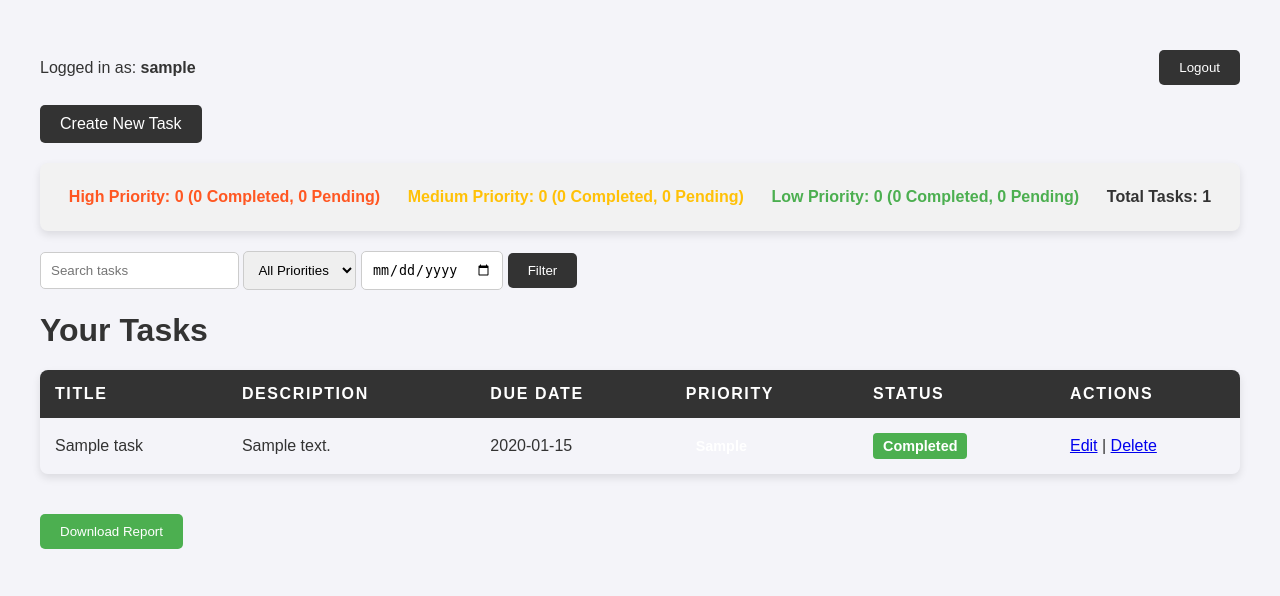
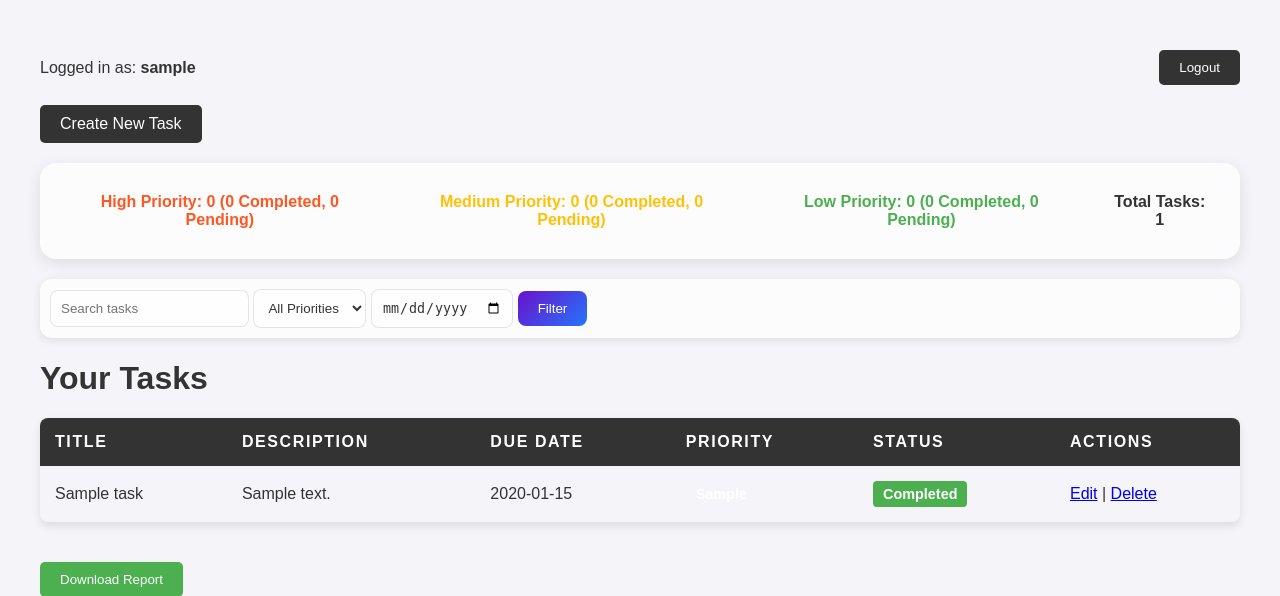
Before and after one commit to padalgharearjun/taskmanager, a Flask app: page /tasks in a window 1280 px wide. Shown: the part 73-669 px from the top of the page. Run offline with Flask 3, Linux system fonts and the light colour scheme; the visitor is signed in with stand-in values (Sample User, id 1); tables that the repository leaves empty hold one stand-in row (values such as "Sample post").

Commit message:
dashboard and filter box styling improvement

```diff
--- a/templates/view_tasks.html
+++ b/templates/view_tasks.html
@@ -81,16 +81,29 @@
             background-color: #575757;
         }
 
-        /* Dashboard styling */
+
+        /* Light and Transparent Dashboard Styling */
         .dashboard {
         display: flex;
-            justify-content: space-around;
-            margin-bottom: 20px;
-            padding: 15px;
-            background-color: #f2f2f2;
-            border-radius: 8px;
-            box-shadow: 0 4px 8px rgba(0, 0, 0, 0.1);
+        justify-content: space-between;
+        align-items: center;
+        gap: 20px;
+        margin-bottom: 20px; /* Adjust the value to increase the space */
+        padding: 20px;
+        background: rgba(255, 255, 255, 0.7); /* Light, transparent background */
+        border-radius: 16px;
+        box-shadow: 0 4px 15px rgba(0, 0, 0, 0.1); /* Subtle shadow for a softer effect */
+        backdrop-filter: blur(10px); /* Adds a subtle blur effect for a frosted glass look */
+        color: #333; /* Darker text color for contrast */
+        transition: transform 0.3s ease, box-shadow 0.3s ease;
         }
+
+        .dashboard:hover {
+        transform: translateY(-3px); /* Slight lift effect */
+        box-shadow: 0 6px 20px rgba(0, 0, 0, 0.15); /* Enhanced shadow on hover */
+        }
+
+
 
         .dashboard-item {
             text-align: center;
@@ -167,34 +180,51 @@
         .status.completed { background-color: #4CAF50; }      /* Green */
         .status.not-completed { background-color: #FF5722; }  /* Red */
 
-        /* Filter box styling */
+        /* Updated Filter Box Styling */
         .filter-box {
         display: flex;
-            gap: 10px;
+        gap: 15px; /* Adjusted gap for better spacing */
         margin-bottom: 20px;
+        padding: 10px;
+        background: rgba(255, 255, 255, 0.7); /* Light, transparent background to match the dashboard */
+        border-radius: 12px; /* Rounded corners to match the dashboard style */
+        backdrop-filter: blur(10px); /* Frosted glass effect for a cohesive look */
+        box-shadow: 0 2px 10px rgba(0, 0, 0, 0.1); /* Subtle shadow for depth */
         }
 
         .filter-box input[type="text"],
         .filter-box select,
         .filter-box input[type="date"] {
         padding: 10px;
-            border-radius: 5px;
-            border: 1px solid #ccc;
-            width: auto;
+        border-radius: 8px; /* Rounded corners for consistency */
+        border: 1px solid rgba(0, 0, 0, 0.1); /* Lighter border for a cleaner look */
+        background: rgba(255, 255, 255, 0.5); /* Slightly transparent background */
+        color: #333; /* Darker text color for readability */
+        transition: border 0.3s ease, background 0.3s ease; /* Smooth transition effect */
+        }
+
+        .filter-box input[type="text"]:focus,
+        .filter-box select:focus,
+        .filter-box input[type="date"]:focus {
+        border: 1px solid #6a11cb; /* Highlight border on focus for a nice effect */
+        background: rgba(255, 255, 255, 0.8); /* Less transparent background on focus */
         }
 
         .filter-box input[type="submit"] {
         padding: 10px 20px;
-            background-color: #333;
+        background: linear-gradient(135deg, #6a11cb, #2575fc); /* Gradient background to match dashboard */
         color: white;
         border: none;
-            border-radius: 5px;
+        border-radius: 8px; /* Rounded corners for consistency */
         cursor: pointer;
+        transition: transform 0.3s ease, box-shadow 0.3s ease;
         }
 
         .filter-box input[type="submit"]:hover {
-            background-color: #575757;
+        transform: translateY(-3px); /* Slight lift effect on hover */
+        box-shadow: 0 4px 12px rgba(0, 0, 0, 0.15); /* Enhanced shadow for interactivity */
         }
+
 
         /* Styling for download report button */
         .download-report-button {
```
Lines whose indentation alone changed are shown as unchanged.
